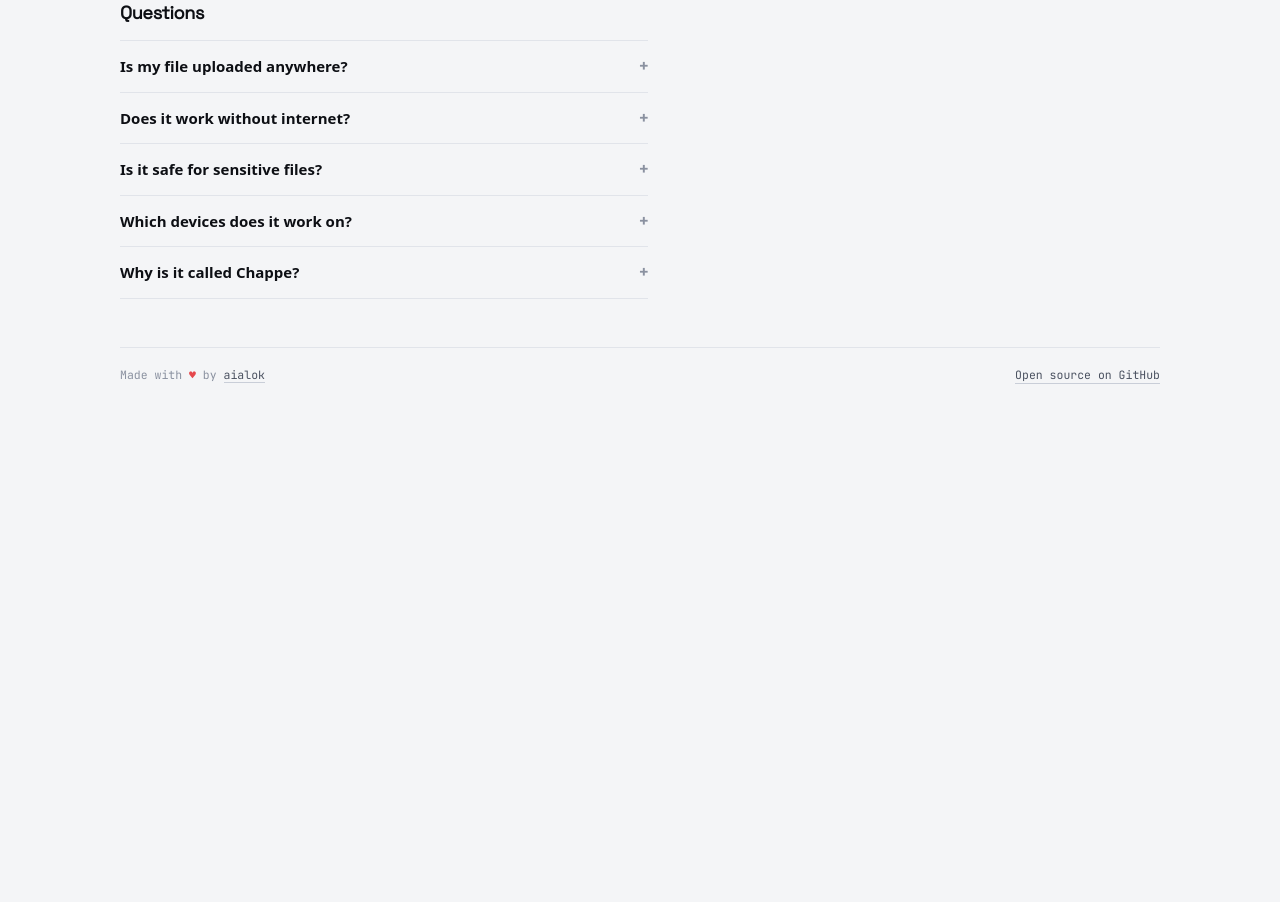
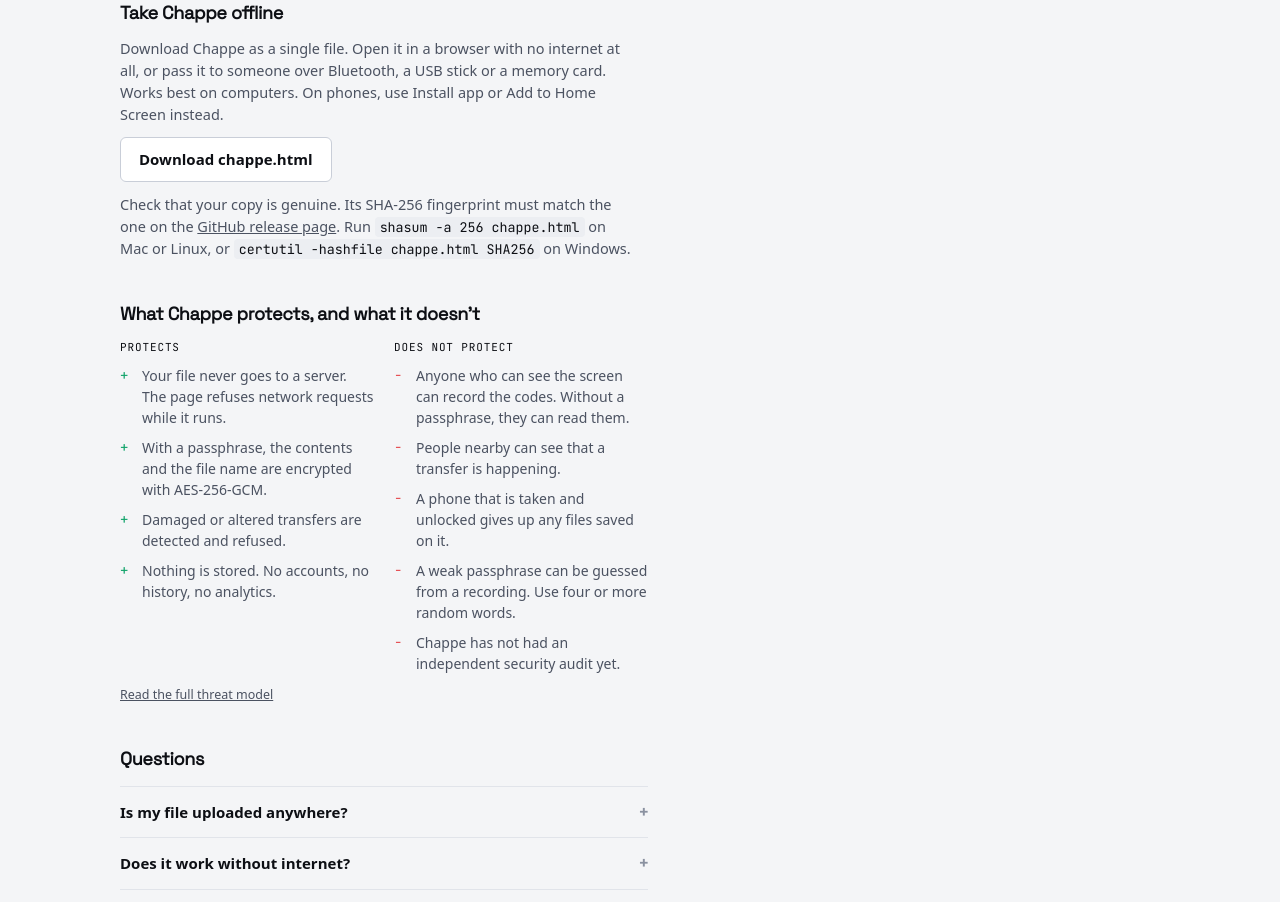
Before and after one commit to aialok/chappe, a React (Vite) app: page / in a window 1280 px wide. Shown: the part 840-1742 px from the top of the page. Before the commit the page ends 1264 px from the top, so only its background shows below. Built offline with nearby package versions, Linux system fonts and the light colour scheme.

Commit message:
add threat model and take chappe offline section

```diff
--- a/src/App.tsx
+++ b/src/App.tsx
@@ -7,6 +7,8 @@ type Tab = "send" | "receive";
 
 const REPO_URL = "https://github.com/aialok/chappe";
 const AUTHOR_URL = "https://github.com/aialok";
+const RELEASE_URL = `${REPO_URL}/releases/latest`;
+const OFFLINE_FILE_URL = `${REPO_URL}/releases/latest/download/chappe.html`;
 
 const STEPS = [
   {
@@ -42,6 +44,23 @@ const FACTS = [
   },
 ];
 
+const PROTECTS = [
+  "Your file never goes to a server. The page refuses network requests while it runs.",
+  "With a passphrase, the contents and the file name are encrypted with AES-256-GCM.",
+  "Damaged or altered transfers are detected and refused.",
+  "Nothing is stored. No accounts, no history, no analytics.",
+];
+
+const DOES_NOT_PROTECT = [
+  "Anyone who can see the screen can record the codes. Without a passphrase, they can read them.",
+  "People nearby can see that a transfer is happening.",
+  "A phone that is taken and unlocked gives up any files saved on it.",
+  "A weak passphrase can be guessed from a recording. Use four or more random words.",
+  "Chappe has not had an independent security audit yet.",
+];
+
+const IS_OFFLINE_COPY = location.protocol === "file:";
+
 const FAQ = [
   {
     q: "Is my file uploaded anywhere?",
@@ -53,7 +72,7 @@ const FAQ = [
   },
   {
     q: "Is it safe for sensitive files?",
-    a: "Set a passphrase. The file is then encrypted with AES-256-GCM, so anyone who films the screen without the passphrase gets nothing readable. Without one, anyone who can see the screen could record the codes.",
+    a: "Set a passphrase and share it in person. The contents and the file name are then encrypted with AES-256-GCM, so anyone who films the screen without the passphrase gets nothing readable. Without one, anyone who can see the screen could record the codes.",
   },
   {
     q: "Which devices does it work on?",
@@ -159,6 +178,69 @@ export function App() {
           ))}
         </dl>
 
+        <section className="offline" aria-labelledby="offline-title">
+          <h2 id="offline-title" className="section-title">
+            Take Chappe offline
+          </h2>
+          {IS_OFFLINE_COPY ? (
+            <p>
+              You are running the offline copy. To pass it on, share this same file over Bluetooth,
+              a USB stick or a memory card.
+            </p>
+          ) : (
+            <>
+              <p>
+                Download Chappe as a single file. Open it in a browser with no internet at all, or
+                pass it to someone over Bluetooth, a USB stick or a memory card. Works best on
+                computers. On phones, use Install app or Add to Home Screen instead.
+              </p>
+              <a className="btn btn-wide" href={OFFLINE_FILE_URL}>
+                Download chappe.html
+              </a>
+            </>
+          )}
+          <p className="hint">
+            Check that your copy is genuine. Its SHA-256 fingerprint must match the one on the{" "}
+            <a href={RELEASE_URL} target="_blank" rel="noreferrer">
+              GitHub release page
+            </a>
+            . Run <code>shasum -a 256 chappe.html</code> on Mac or Linux, or{" "}
+            <code>certutil -hashfile chappe.html SHA256</code> on Windows.
+          </p>
+        </section>
+
+        <section className="security" aria-labelledby="security-title">
+          <h2 id="security-title" className="section-title">
+            What Chappe protects, and what it doesn't
+          </h2>
+          <div className="security-lists">
+            <div>
+              <h3>Protects</h3>
+              <ul className="is-yes">
+                {PROTECTS.map((item) => (
+                  <li key={item}>{item}</li>
+                ))}
+              </ul>
+            </div>
+            <div>
+              <h3>Does not protect</h3>
+              <ul className="is-no">
+                {DOES_NOT_PROTECT.map((item) => (
+                  <li key={item}>{item}</li>
+                ))}
+              </ul>
+            </div>
+          </div>
+          <a
+            className="hint"
+            href={`${REPO_URL}/blob/main/SECURITY.md`}
+            target="_blank"
+            rel="noreferrer"
+          >
+            Read the full threat model
+          </a>
+        </section>
+
         <section className="faq" aria-labelledby="faq-title">
           <h2 id="faq-title" className="section-title">
             Questions
--- a/src/styles.css
+++ b/src/styles.css
@@ -128,6 +128,8 @@ body {
     "tool"
     "steps"
     "facts"
+    "offline"
+    "security"
     "faq";
 }
 
@@ -138,6 +140,8 @@ body {
       "intro tool"
       "steps tool"
       "facts tool"
+      "offline tool"
+      "security tool"
       "faq tool";
     column-gap: 72px;
     row-gap: 40px;
@@ -1061,3 +1065,98 @@ body {
     display: none;
   }
 }
+
+.offline,
+.security {
+  display: flex;
+  flex-direction: column;
+  gap: 12px;
+}
+
+.offline {
+  grid-area: offline;
+}
+
+.security {
+  grid-area: security;
+}
+
+.offline > .section-title,
+.security > .section-title {
+  margin-bottom: 0;
+}
+
+.offline p {
+  margin: 0;
+  color: var(--ink-2);
+  font-size: 14.5px;
+  max-width: 62ch;
+}
+
+.offline .btn {
+  align-self: flex-start;
+  width: auto;
+  text-decoration: none;
+}
+
+.offline .hint a,
+.security > a.hint {
+  color: var(--ink-2);
+}
+
+code {
+  font-family: var(--font-mono);
+  font-size: 0.92em;
+  padding: 1px 5px;
+  border-radius: 4px;
+  background: var(--fill);
+  color: var(--ink);
+}
+
+.security-lists {
+  display: grid;
+  grid-template-columns: repeat(auto-fit, minmax(240px, 1fr));
+  gap: 20px;
+}
+
+.security h3 {
+  font-family: var(--font-mono);
+  font-size: 11px;
+  font-weight: 500;
+  text-transform: uppercase;
+  letter-spacing: 0.08em;
+  margin: 0 0 10px;
+}
+
+.security ul {
+  list-style: none;
+  margin: 0;
+  padding: 0;
+  display: grid;
+  gap: 9px;
+}
+
+.security li {
+  position: relative;
+  padding-left: 22px;
+  color: var(--ink-2);
+  font-size: 14px;
+}
+
+.security li::before {
+  position: absolute;
+  left: 0;
+  top: 0;
+  font-family: var(--font-mono);
+  font-weight: 500;
+}
+
+.security .is-yes li::before {
+  content: "+";
+  color: var(--ok);
+}
+
+.security .is-no li::before {
+  content: "−";
+  color: var(--bad);
+}
```
Also changed, not shown: 2 other files (tests, documents, lock files or other folders).
